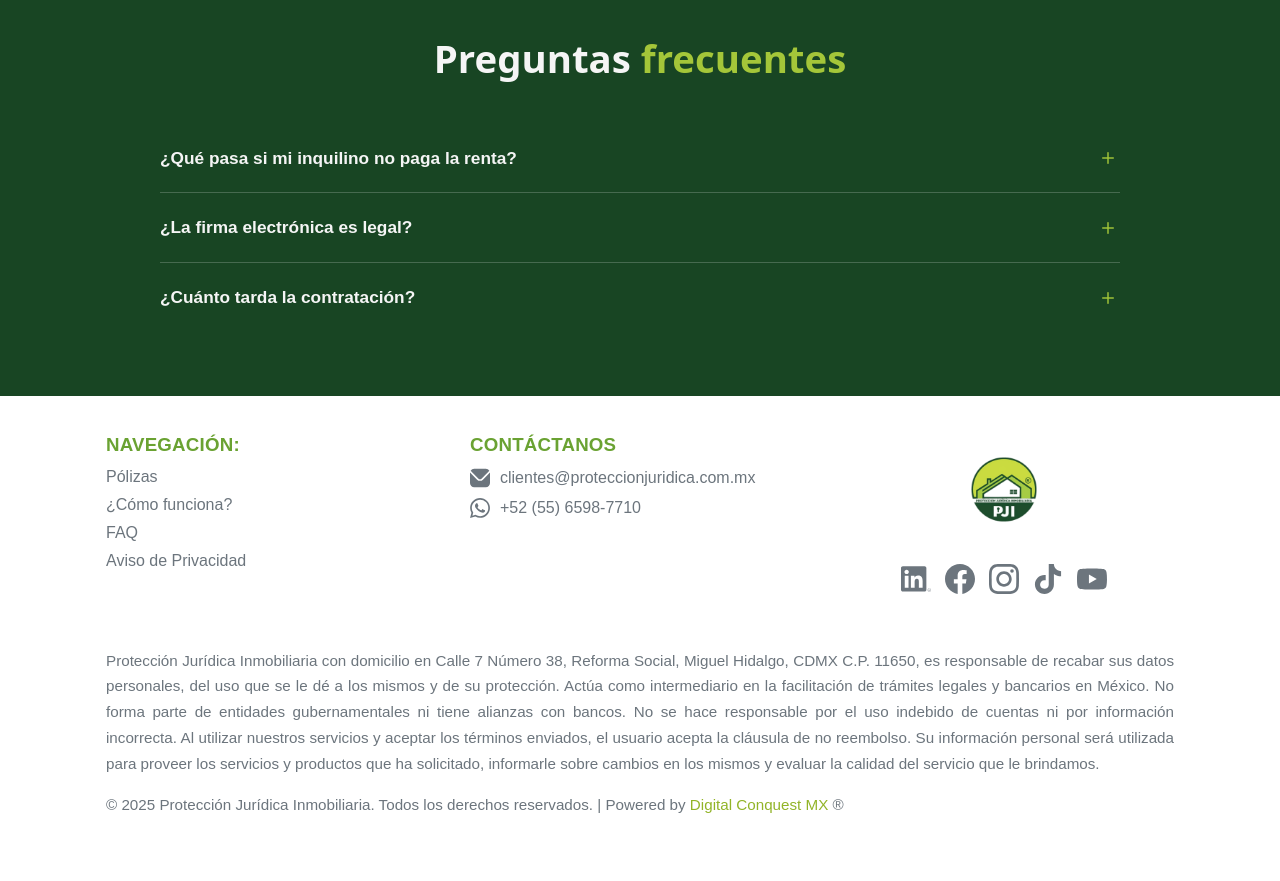
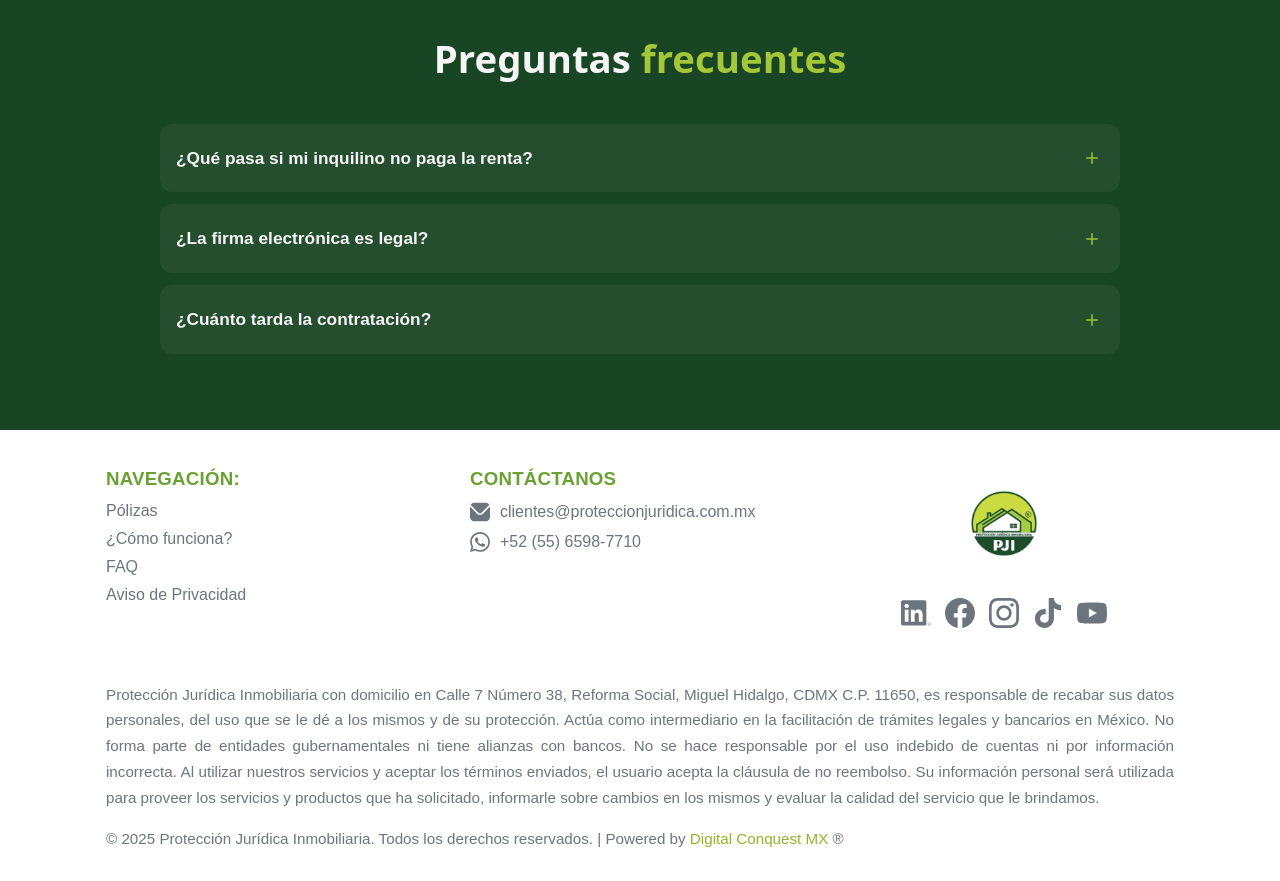
Before and after one commit to cuencabyron/frontend-pji-project, an Angular app: page / in a window 1280 px wide. Shown: the part 1160-2041 px from the top of the page. Before the commit the page ends 2007 px from the top, so only its background shows below. Built offline with nearby package versions, Linux system fonts and the light colour scheme; no server answers.

Commit message:
feat: new features pt5

```diff
--- a/src/app/components/faq/faq.component.scss
+++ b/src/app/components/faq/faq.component.scss
@@ -28,19 +28,14 @@ $border: rgba(255, 255, 255, 0.2); // Color semitransparente para líneas diviso
   }
 
   &__item {
-    border: none;                 // Sin borde por defecto en cada item
+    background: rgba(255, 255, 255, 0.05);
+    border-radius: 12px;
+    padding: 0 16px;
+    margin-bottom: 12px;
+    transition: all 0,25s ease;
 
-    // raya solo entre elementos (todos menos el último)
-    &:not(:last-child) {
-      border-bottom: 1px solid $border; // Línea divisoria bajo cada item excepto el último
-    }
-
-    transition: background-color 0.18s ease; // Transición suave del fondo al hacer hover
-
-    // sombreado cuando pasas el mouse
     &:hover {
-      background-color: rgba(255, 255, 255, 0.06);
-                                      // Leve sombreado claro al pasar el cursor
+      background-color: rgba(255, 255, 255, 0.08);
     }
   }
 
@@ -81,4 +76,16 @@ $border: rgba(255, 255, 255, 0.2); // Color semitransparente para líneas diviso
     align-items: center;           // Centra verticalmente el icono
     justify-content: center;       // Centra horizontalmente el icono
   }
+
+  &__icon {
+    transition: transform 0.3s ease;
+  }
+
+  &__item--open &__icon {
+    transform: rotate(180deg);
+  }
+
+  &__item:active {
+    transform: scale(0.98);
+  }
 }
--- a/src/app/components/hero/hero.component.scss
+++ b/src/app/components/hero/hero.component.scss
@@ -80,8 +80,8 @@
   }
 }
 
-@media (max-width: 768px) {
-
+@media (max-width: 768px)
+{
   .hero {
     min-height: 100vh;
     padding: 120px 20px 60px;
```
